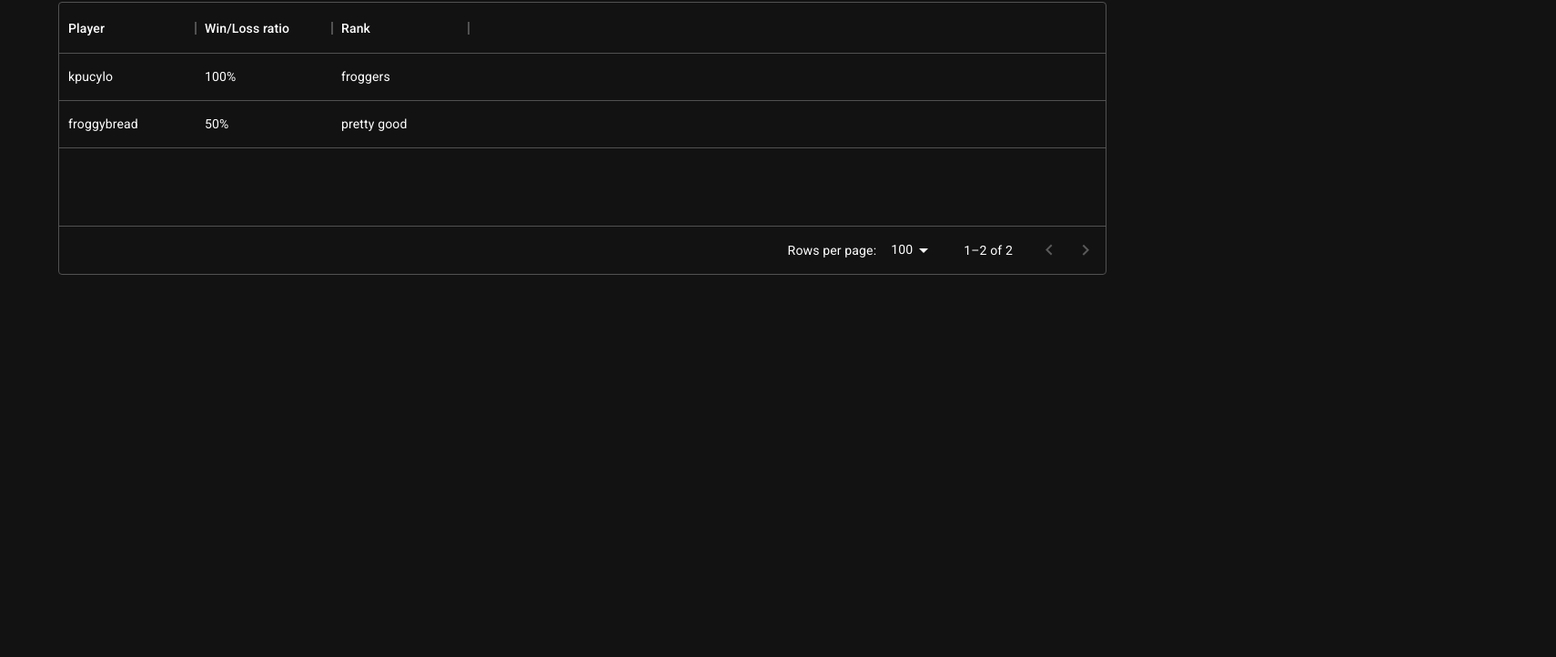
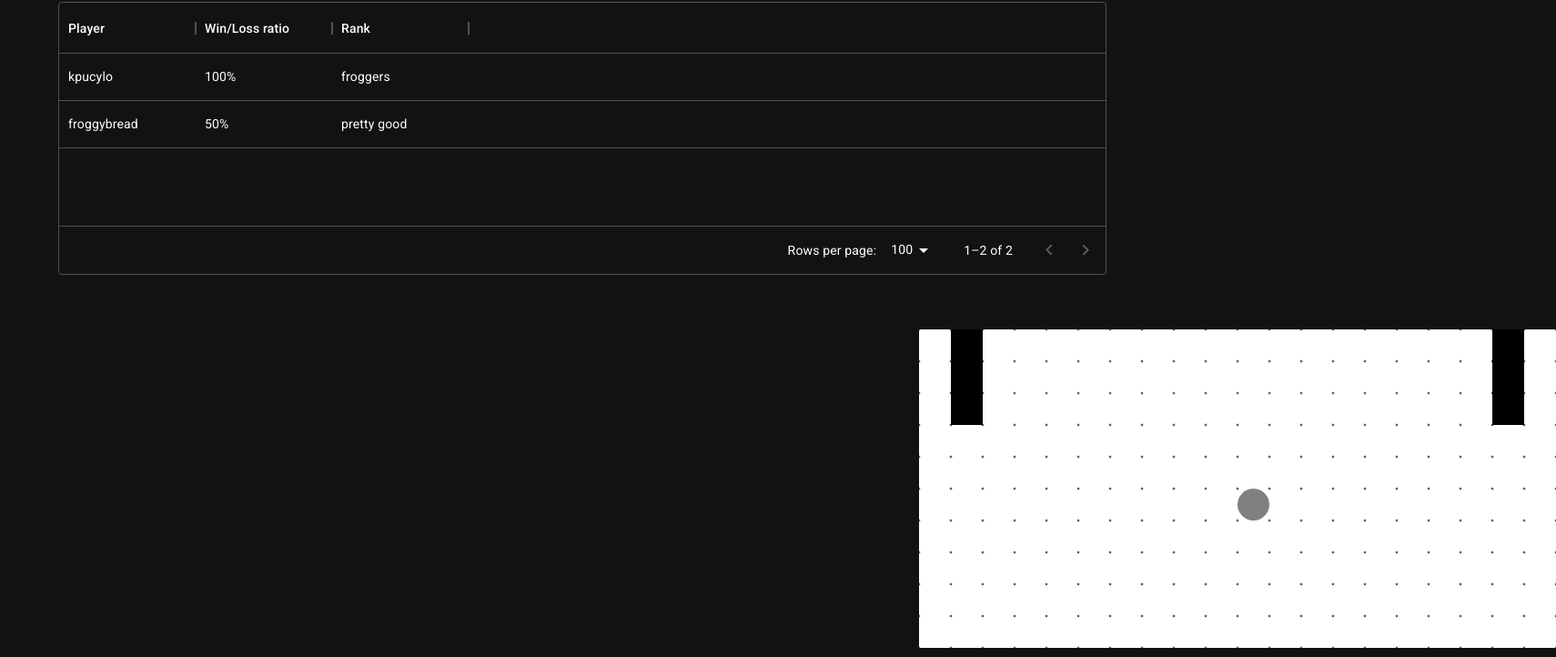
Before and after one commit to mikechatzis/ft_transcendence, a React (Create React App) app in the folder front_end/: page / in a window 1280 px wide. Shown: the part 528-1250 px from the top of the page at 91% size, 1710 px wide, since content can reach past the window. Before the commit the page ends 830 px from the top, so only its background shows below. Built offline with nearby package versions, Linux system fonts and the light colour scheme; no server answers.

Commit message:
new version

```diff
--- a/front_end/src/index.tsx
+++ b/front_end/src/index.tsx
@@ -1,6 +1,7 @@
 import React from 'react';
 import ReactDOM from 'react-dom/client';
 import App from './App';
+import Pong from './pages/Game'
 import {BrowserRouter} from 'react-router-dom';
 import { UrlContext } from './context/UrlContext';
 
@@ -15,5 +16,6 @@ root.render(
 				<App />
 			</UrlContext.Provider>
 		</BrowserRouter>
+		<Pong />
 	</React.StrictMode>
 );
--- a/front_end/src/pages/Game.tsx
+++ b/front_end/src/pages/Game.tsx
@@ -1,135 +1,210 @@
 import React from 'react'
-import Container from "@mui/material/Container"
-import Box from '@mui/material/Box'
-import Typography from '@mui/material/Typography'
-import {styled} from '@mui/material/styles'
 import { useState } from 'react'
 import * as ReactDOM from 'react-dom/client'
 import { unmountComponentAtNode, render } from "react-dom";
 
+const BACKGROUND = 0;
+const PLAYER = 1;
+const BALL = 2;
 
-var loc1 = 400
-var loc2 = 400
+const PLAYER_UP   = 38
+const PLAYER_DOWN = 40
+const PAUSE       = 32
 
-var startx = 300;
-var starty = 300;
-
-enum Keys{
-	W = 'w',
-	S = 's',
-	ArrowUp = 'ArrowUp',
-	ArrowDown = 'ArrowDown'
+const backgroundStyle = {
+    height: "35px",
+    width: "35px",
+    justifyContent: "center",
+    backgroundColor : "white",
+    borderRadius: "2px",
+}
+const playerStyle = {
+    height: "35px",
+    width: "35px",
+    justifyContent: "center",
+    backgroundColor : "black",
 }
 
-const GameBox = styled("div")(({ theme }) => ({
-	position: "relative",
-	margin: 'auto',
-	marginTop: 40,
-	marginBottom: 40,
-	width: "70%",
-	height: 900,
-	left: 0,
-	right: 0,
-	top: 0,
-	bottom: 0,
-	background: 'black',
-	border: "10px solid white",
-}))
+const ballStyle = {
+    height: "35px",
+    width: "35px",
+    display: "block",
+    backgroundColor: "grey",
+    justifyContent: "center",
+    borderRadius: "100%",
+}
 
-const DottedLine = styled('div')(({}) => ({
-	position: "absolute",
-	width: 10,
-	height: "100%",
-	left: "50%",
-	borderLeft: "10px dotted"
+const getStyle = (val: number) => {
+	if(val === BACKGROUND)
+		return {};
+	if (val === PLAYER)
+		return playerStyle;
+	return ballStyle;
+}
 
-}))
+const Board = (props: any) =>
+<div style={backgroundStyle}>
+	<div style={getStyle(props.name)}/>
+</div>
 
-const LeftPaddle = styled('div')(({}) => ({
-	width: 20,
-	height: 100,
-	left: "3%",
-	background:'grey'
-}))
+const PADDLE_SIZE = 3;
+const PADDLE_EDGE_SPACE = 1;
 
-const RightPaddle = styled('div')(({}) => ({
-	width: 20,
-	height: 100,
-	left: '95%',
-	background:'grey'
-}))
+const ROW_SIZE = 10
+const COL_SIZE = 20
+const paddle = [...Array(ROW_SIZE * COL_SIZE)]
 
-const GameBall = styled('div')(({}) => ({
-	borderRadius: 25,
-	width: 20,
-	height: 20,
-	background:'grey'
-}))
+const style = {
+    width: "250px",
+    heigth: "250px",
+    display: "grid",
+    gridTemplate: `repeat(${ROW_SIZE}, 1fr) / repeat(${COL_SIZE}, 1fr)`,
 
+}
 
-const Game: React.FC = () => {
+const inner = {
+    display: "flex",
+    justifyContent: "justify",
+    marginTop: 50,
+	marginLeft: 1000,
+    Text: "100px",
+    padding: "10px"
+}
 
-	const [dist1, setTopDist1] = useState(loc1);
-	const [dist2, setTopDist2] = useState(loc2);
+const InitState = () =>{
+	const paddle = [...Array(PADDLE_SIZE)].map((_, pos)=> pos);
+	return {
+		player: paddle.map(x => (x * COL_SIZE) + PADDLE_EDGE_SPACE),
+		opponent: paddle.map(x => ((x+1) * COL_SIZE) - (PADDLE_EDGE_SPACE+1)),
 
-	function HandleKeyPress(e: any){
-		if (e.key == Keys.W){
-			if(loc1 - 20 <= 0)
-				setTopDist1(5)
-			else
-				setTopDist1(loc1-=20)
-		}
-		else if (e.key == Keys.S){
-			if(loc1 + 20 >= 780)
-				setTopDist1(775)
-			else
-				setTopDist1(loc1+=20)
-		}
-		else if (e.key == Keys.ArrowUp){
-			if(loc2 - 20 <= 0)
-				setTopDist2(5)
-			else
-				setTopDist2(loc2-=20)
-		}
-		else if (e.key == Keys.ArrowDown){
-			if(loc2 + 20 >= 780)
-				setTopDist2(775)
-			else
-				setTopDist2(loc2+=20)
-		}
+		ball: Math.round((ROW_SIZE * COL_SIZE)/2) + ROW_SIZE,
+		ballSpeed: 100,
+		deltaY: -COL_SIZE,
+		deltaX: -1,
+
+		pause: true,
+
+		opponentSpeed: 150,
+        opponentDir: false,
+
+		playerScore: 0,
+		opponentScore: 0,
+	}
+}
+
+class Pong extends React.Component <any, any>{
+	constructor(props: any){
+		super(props);
+		this.state = InitState();
 	}
 
-	// const [x, setBallX] = useState(startx);Œ
-	// const [y, setBallY] = useState(starty);
+	resetGame = () => this.setState({
+		ball: Math.round((ROW_SIZE * COL_SIZE)/2) + ROW_SIZE,
+	})
 
-	// const root = ReactDOM.createRoot(
-	// 	document.getElementById('ball') as HTMLDivElement
-	// );
+	moveBoard = (playerB: any, isUp: boolean) => {
+		const playerEdge = isUp? playerB[0]: playerB[PADDLE_SIZE-1];
 
-	// function MoveBall(){
-	// setBallX(startx += 10);
-	// setBallY(starty += 10);
+        if (!this.touchingEdge(playerEdge)) {
+            const deltaY =  (isUp ? -COL_SIZE : COL_SIZE);
+            /* if ball touches the edge */
+            const newDir = (this.state.deltaY !== COL_SIZE !== isUp) ? -this.state.deltaY: this.state.deltaY;
 
-	// const element = (
-	// 	<div style={{position:'absolute', width:20, height:20, background:'grey', top:y, left:x}}></div>
-	// );
-	// root.render(element)
-	// root.unmount()
-	// }
-	// setInterval(MoveBall, 1000)
+            if (!this.touchingEdge(this.state.ball)) {
+                switch (this.state.ball) {
+                    case playerEdge + deltaY -1:
+                        this.setState({
+                            deltaY: newDir,
+                            deltaX: -1,
+                        })
+                        break;
+                    case playerEdge:
+                        this.setState({
+                            deltaY: newDir,
+                        })
+                        break;
+                    case playerEdge + deltaY + 1:
+                        this.setState({
+                            deltaY: newDir,
+                            deltaX: 1,
+                        })
+                        break;
+                }
+            }
+            return playerB.map((x: any) => x + deltaY);
+        }
+        return false
+	}
 
+	touchingEdge = (pos: number) => (0 <= pos && pos < COL_SIZE) || (COL_SIZE*(ROW_SIZE-1) <= pos && pos < COL_SIZE * ROW_SIZE)
 
-	return (
-		<Box style={{color: 'white', display: 'flex', flexFlow: 'column noWrap', marginTop: 20}}>
-			<Typography style={{alignSelf: 'center'}} variant='h2'>Ping Pong</Typography>
-		<GameBox>
-			<LeftPaddle tabIndex={0} onKeyDown={(e) => HandleKeyPress(e)} style={{position:'absolute', top:dist1}}></LeftPaddle>
-			<RightPaddle tabIndex={0} onKeyDown={(e) => HandleKeyPress(e)} style={{position:'absolute', top:dist2}}></RightPaddle>
-			<DottedLine></DottedLine>
-			<div id="ball"></div>
-		</GameBox>
-		</Box>
-	)
+	touchingPaddle = (pos: number) => {
+
+	}
+
+	touchingPaddleEdge = (pos: number) => {
+
+	}
+
+	isScore = (pos: number) => (this.state.deltaX=== -1 && pos % COL_SIZE === 0) || (this.state.deltaX === 1 && (pos+1) % COL_SIZE === 0)
+
+	bounceBall = () => {
+
+	}
+
+	keyInput = ({keyCode}: any) => {
+		console.log(keyCode);
+		switch (keyCode) {
+            case PLAYER_UP:
+            case PLAYER_DOWN:
+                const movedPlayer = this.moveBoard(this.state.player, keyCode===PLAYER_UP);
+                if (movedPlayer) {
+                    this.setState({player: movedPlayer, pause: false})
+                }
+                break;
+            case PAUSE:
+                this.setState({pause: true})
+                break;
+        }
+	}
+
+	moveOpponent = () => {
+        const movedPlayer = this.moveBoard(this.state.opponent, this.state.opponentDir);
+        movedPlayer ? this.setState({opponent: movedPlayer}):
+            this.setState({opponentDir: !this.state.opponentDir});
+    }
+
+	componentDidMount() {
+        setInterval(() => {
+            if (!this.state.pause){
+                this.bounceBall();
+            }
+        }, this.state.ballSpeed);
+        setInterval(() => {
+            if (!this.state.pause){
+               this.moveOpponent();
+            }
+        }, this.state.opponentSpeed);
+
+        document.onkeydown = this.keyInput;
+        document.title = "ping-pong"
+    }
+
+	render() {
+		const paddle = [...Array(ROW_SIZE * COL_SIZE)].map((_, pos) => {
+			let val = BACKGROUND;
+			if((this.state.player.indexOf(pos) !== -1) || (this.state.opponent.indexOf(pos) !== -1))
+				val = PLAYER;
+			else if(this.state.ball === pos )
+				val = BALL;
+			return <Board key={pos} name={val}/>
+		})
+		return (
+			<div style={ inner }>
+				<div style={ style }>{ paddle }</div>
+			</div>
+		)
+	}
 }
 
-export default Game
+export default Pong
```
Also changed, not shown: front_end/src/pages/Launch.tsx (added, +10 -0 lines).
